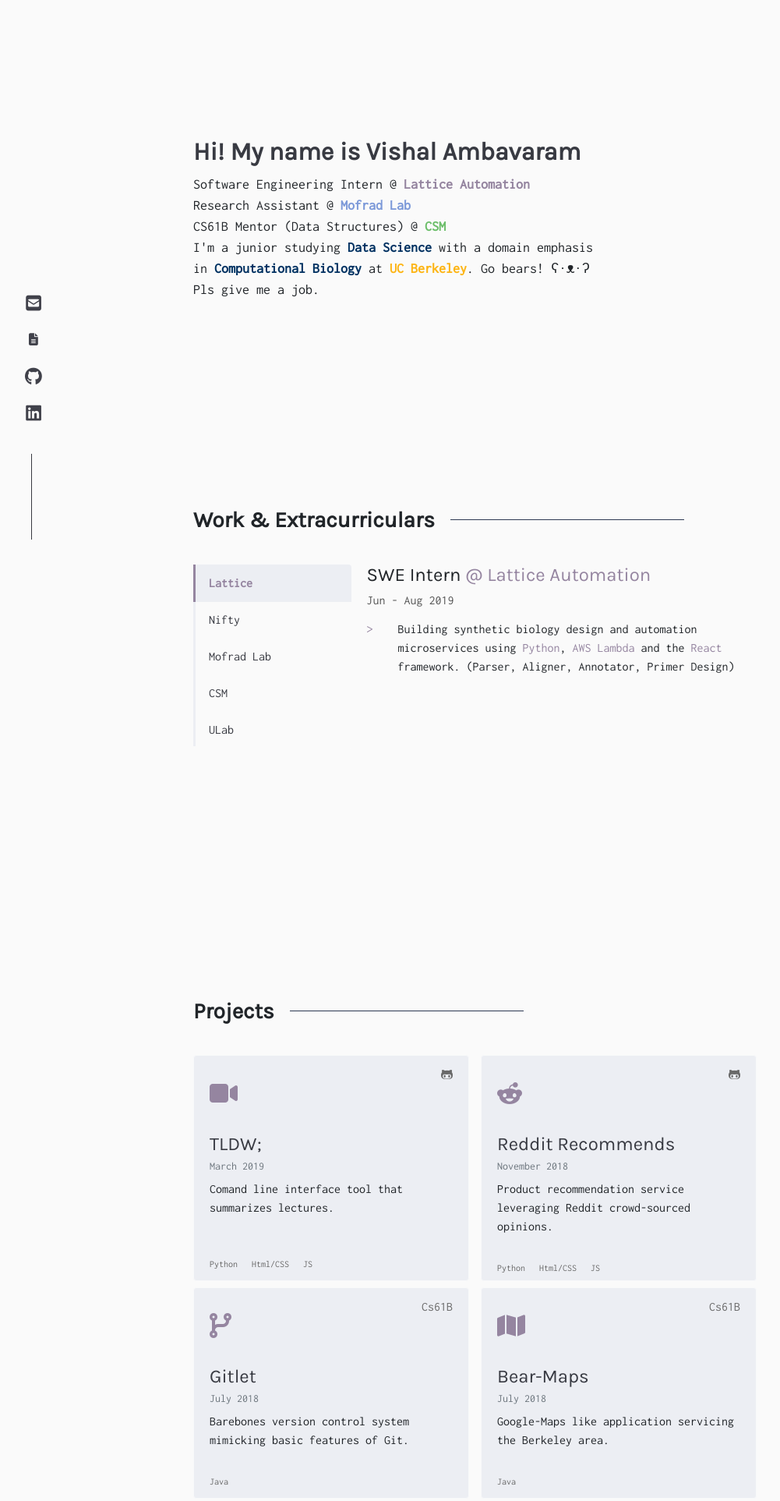
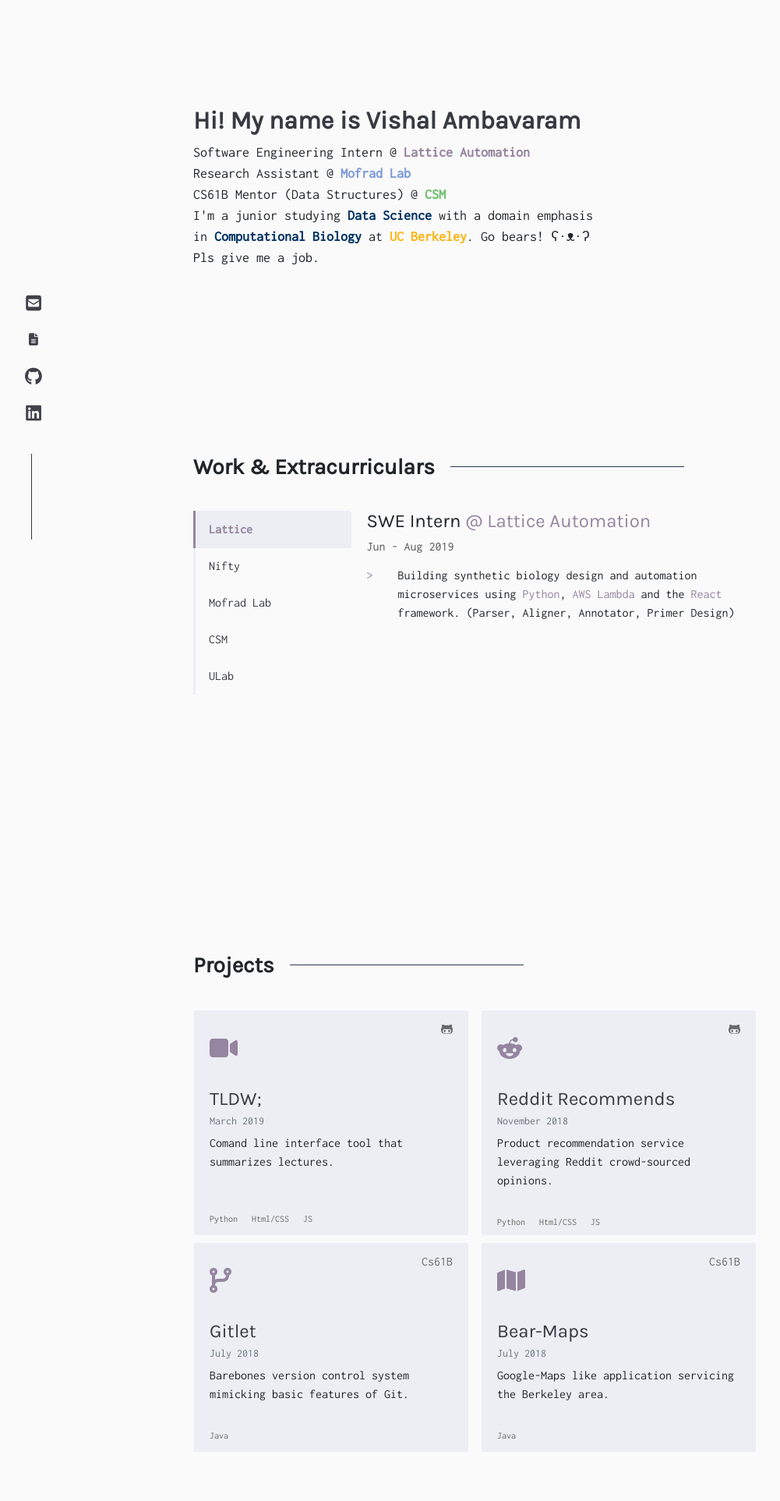
Before and after one commit to lukeiamyo/lukeiamyo.github.io, a plain HTML site: page index.html in a window 1280 px wide. Shown: the part 120-2045 px from the top of the page at 78% size, without its empty margins (17-1018 px from the left). Drawn offline with nearby package versions, Linux system fonts and the light colour scheme.

Commit message:
play around with padding

```diff
--- a/css/style.css
+++ b/css/style.css
@@ -4,16 +4,9 @@ html {
 body {
   background-color: hsl(230, 1%, 98%);
   font-family: "Inconsolata", monospace;
-
+  /* padding-top: 70px; */
   /* -webkit-font-smoothing: antialiased; */
 }
-
-/* @media (max-width: 48em) .icon-bar {
-  display: none;
-}
-@media (max-width: 62.5em) .icon-bar {
-  left: 25px;
-} */
 
 *,
 ::before,
@@ -127,10 +120,6 @@ ul {
 .icon {
   color: hsl(234, 7%, 27%);
   padding: 10px;
-}
-
-.intro {
-  padding-top: 26%;
 }
 
 .icon:hover {
@@ -347,17 +336,6 @@ ul {
   font-weight: 900;
 }
 
-.list-group-mine:after {
-  background: none repeat scroll 0 0 transparent;
-  bottom: 0;
-  content: "";
-  display: block;
-  height: 230px;
-  top: -233px;
-  position: relative;
-  background: rgb(236, 238, 243);
-  width: 3px;
-}
 .list-group-item.active:after {
   background: none repeat scroll 0 0 transparent;
   bottom: 0;
@@ -368,6 +346,20 @@ ul {
   left: 0px;
   position: absolute;
   background: #9585a0;
+  transition: width 0.3s ease 0s, left 0.3s ease 0s;
+  width: 3px;
+}
+
+.list-group-item:after {
+  background: none repeat scroll 0 0 transparent;
+  bottom: 0;
+  content: "";
+  display: block;
+  height: 48px;
+  top: 0px;
+  left: 0px;
+  position: absolute;
+  background: rgb(236, 238, 243);
   transition: width 0.3s ease 0s, left 0.3s ease 0s;
   width: 3px;
 }
@@ -472,13 +464,19 @@ ul {
   font-size: 14px;
 }
 
+.intro {
+  padding-top: 20%;
+}
+
 .cons {
-  padding-top: 21%;
+  position: relative;
+  padding-top: 16.5%;
+  padding-bottom: 20%;
 }
 
 .projs {
-  padding-top: 7%;
-  /* padding-bottom: 20px; */
+  /* position: absolute; */
+  padding-top: 5%;
 }
 
 .just-head {
@@ -520,6 +518,12 @@ ul {
   }
 }
 
+/* @media (max-width: 62.5em) {
+  .cons {
+    padding-top: 0%;
+  }
+} */
+
 @media (max-width: 48em) {
   .icon-bar {
     display: none;
--- a/index.html
+++ b/index.html
@@ -6,7 +6,7 @@
       <meta charset="utf-8" />
       <meta
         name="viewport"
-        content="width=device-width, initial-scale=1, shrink-to-fit=no"
+        content="width=device-width, initial-scale=1"
       />
       <title>Vishal Ambavaram</title>
       <!-- https://fontawesome.com/license -->
@@ -29,6 +29,7 @@
     </head>
     <body data-spy="scroll" data-target=".navbar" data-offset="300">
       <!-- Navbar -->
+      <div class="container">
       <nav
         class="navbar navbar-expand-sm navbar-light fixed-top"
         style="background-color:  hsl(230, 1%, 98%);"
@@ -61,6 +62,7 @@
           </ul>
         </div>
       </nav>
+    </div>
 
       <!-- Social Button Sticky Bar -->
       <div class="icon-bar">
@@ -99,8 +101,8 @@
 
       <!-- About -->
       <div id="about">
-      <div class="container">
-        <div class="row intro ">
+      <div class="container intro">
+        <div class="row">
           <div class="col offset-md-2 offset-lg-2 intro-two">
 
             <h2 class="name typing">
@@ -130,8 +132,8 @@
 
       <!-- Work -->
       <div id="work">
-      <div class="container">
-        <div class="row cons">
+      <div class="container cons">
+        <div class="row">
           <div class="col offset-md-2 offset-lg-2 intro-two">
             <h3 class="just-head">
               Work & Extracurriculars
@@ -317,8 +319,8 @@
 
       <!-- Projects -->
       <div id="projects">
-      <div class="container">
-        <div class="row cons projs">
+      <div class="container projs">
+        <div class="row">
           <div class="col offset-md-2 offset-lg-2 intro-two">
             <h3 class="just-head" >Projects</h3>
             <div class="card-deck">
```
